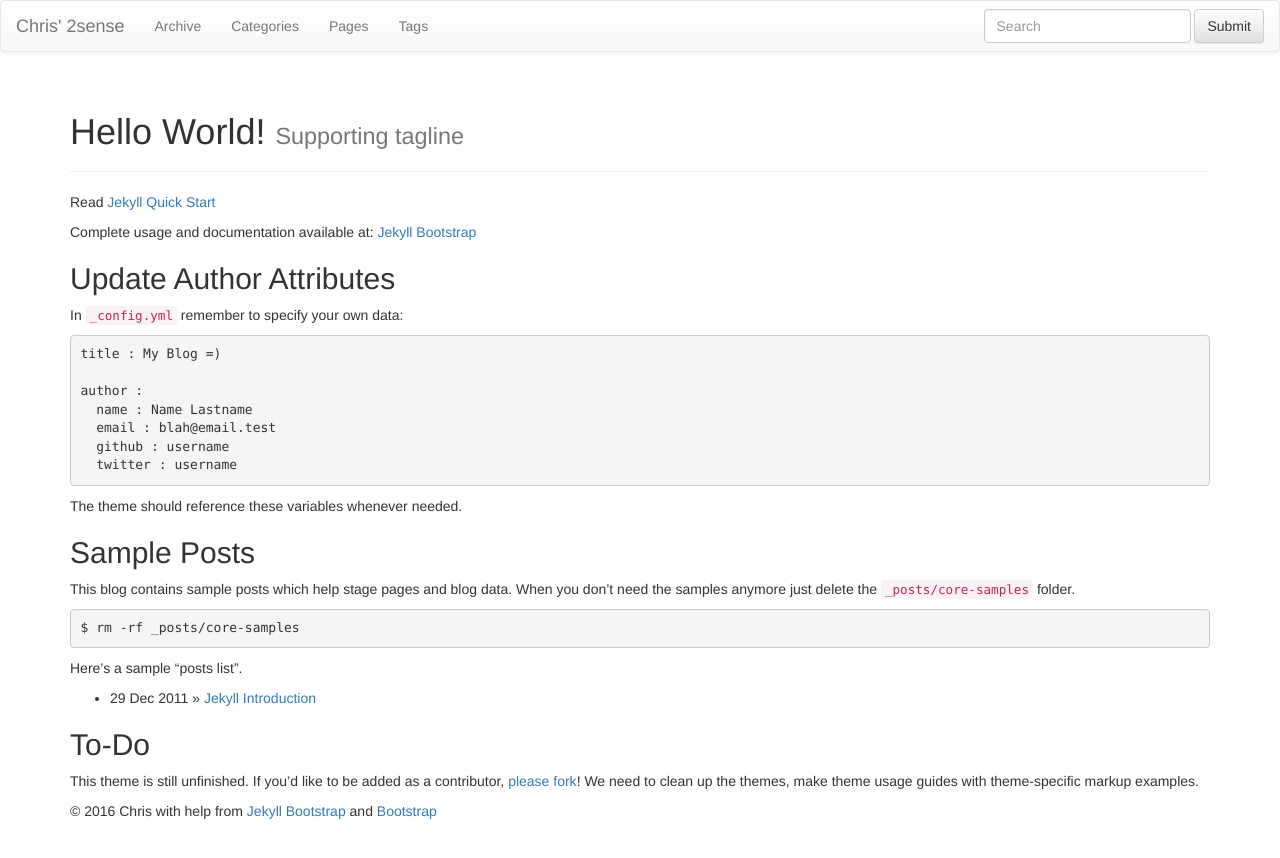
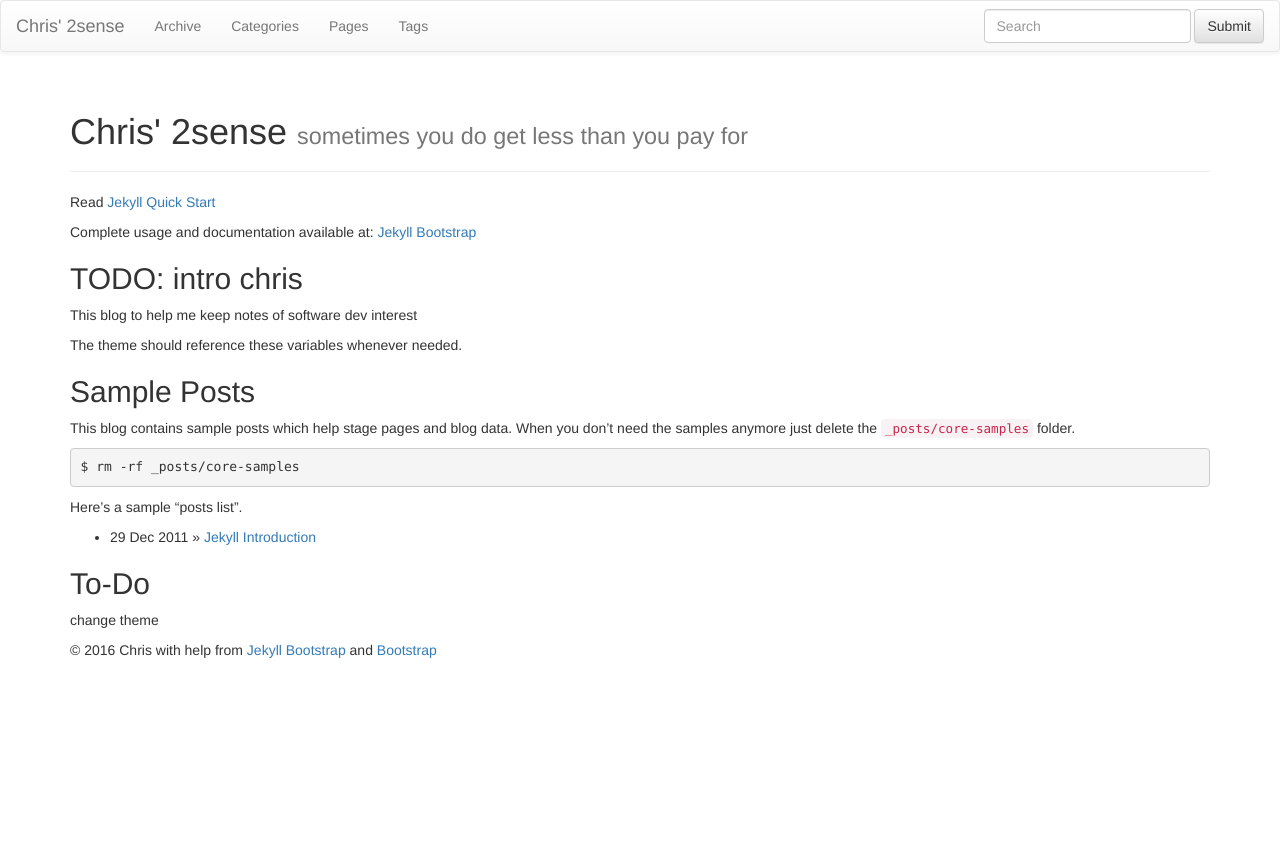
Before and after one commit to faizanvahevaria/chrisamow.github.io, a Jekyll site: the page built from index.md, in a window 1280 px wide. Shown: the top 858 px of the page. Built offline with Jekyll 4.4.1, drawn with Linux system fonts in a browser that asks for light colours; nearby versions of some CDN libraries; library files that are not in the unit come from our copies.

Commit message:
front page

```diff
--- a/index.md
+++ b/index.md
@@ -1,7 +1,7 @@
 ---
 layout: page
-title: Hello World!
-tagline: Supporting tagline
+title: Chris' 2sense
+tagline: sometimes you do get less than you pay for
 ---
 {% include JB/setup %}
 
@@ -9,17 +9,9 @@ Read [Jekyll Quick Start](http://jekyllbootstrap.com/usage/jekyll-quick-start.ht
 
 Complete usage and documentation available at: [Jekyll Bootstrap](http://jekyllbootstrap.com)
 
-## Update Author Attributes
+## TODO: intro chris
 
-In `_config.yml` remember to specify your own data:
-
-    title : My Blog =)
-
-    author :
-      name : Name Lastname
-      email : blah@email.test
-      github : username
-      twitter : username
+This blog to help me keep notes of software dev interest
 
 The theme should reference these variables whenever needed.
 
@@ -40,5 +32,4 @@ Here's a sample "posts list".
 
 ## To-Do
 
-This theme is still unfinished. If you'd like to be added as a contributor, [please fork](http://github.com/plusjade/jekyll-bootstrap)!
-We need to clean up the themes, make theme usage guides with theme-specific markup examples.
+change theme
```
